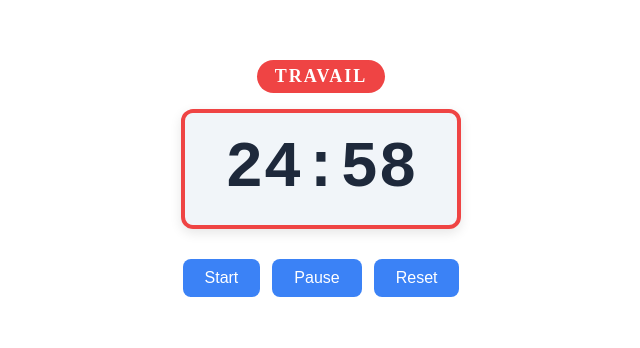
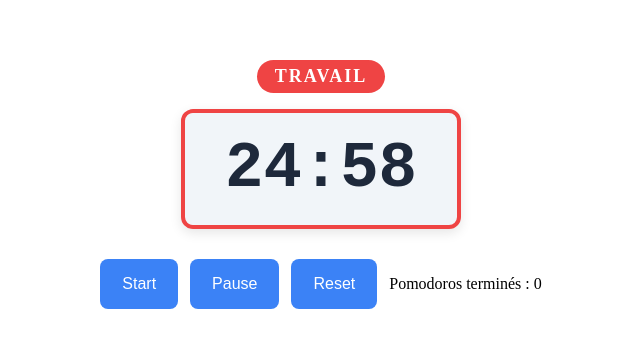
Before and after one commit to Kidd-jen/rush, a plain HTML site: page rush-01/index.html in a window 1280 px wide. Both pictures are taken after a click on the button "Start". Shown: the whole page, without its empty margins (319-959 px from the left). Drawn offline with Linux system fonts and the light colour scheme.

Commit message:
Défi 01 : compteur + localStorage + bascule auto

```diff
--- a/rush-01/index.html
+++ b/rush-01/index.html
@@ -16,6 +16,7 @@
         <button id ='start'>Start</button>
         <button id="pause">Pause</button>
         <button id="reset">Reset</button>
+        <p>Pomodoros terminés : <span id="compteur">0</span></p>
     </div>
 
     <script src="script.js"></script>
--- a/rush-01/script.js
+++ b/rush-01/script.js
@@ -6,6 +6,8 @@ let pomodorosTermines = Number(localStorage.getItem('pomodoros')) || 0;
 function afficherChrono() {
 document.getElementById('chrono').textContent =
     Math.floor(secondesRestantes / 60).toString().padStart(2, '0') + ':' + (secondesRestantes % 60).toString().padStart(2, '0');
+
+    document.title = document.getElementById('chrono').textContent + ' - Mon Pomodoro';
 
     if (modeTravail === true) {
         document.getElementById('mode').textContent = 'Travail';
@@ -17,6 +19,7 @@ document.getElementById('chrono').textContent =
 }
 
 afficherChrono();
+document.getElementById('compteur').textContent = pomodorosTermines;
 
 document.getElementById('start').addEventListener('click', function() {
    if (intervalId === undefined) {
@@ -24,10 +27,11 @@ document.getElementById('start').addEventListener('click', function() {
         secondesRestantes--;
         afficherChrono();
 
-        if (secondesRestantes === 0) {
+        if (secondesRestantes <= 0) {
             if (modeTravail === true) {
                 pomodorosTermines++;
                 localStorage.setItem('pomodoros', pomodorosTermines);
+                document.getElementById('compteur').textContent = pomodorosTermines;
             }
     modeTravail = !modeTravail;
 
```
